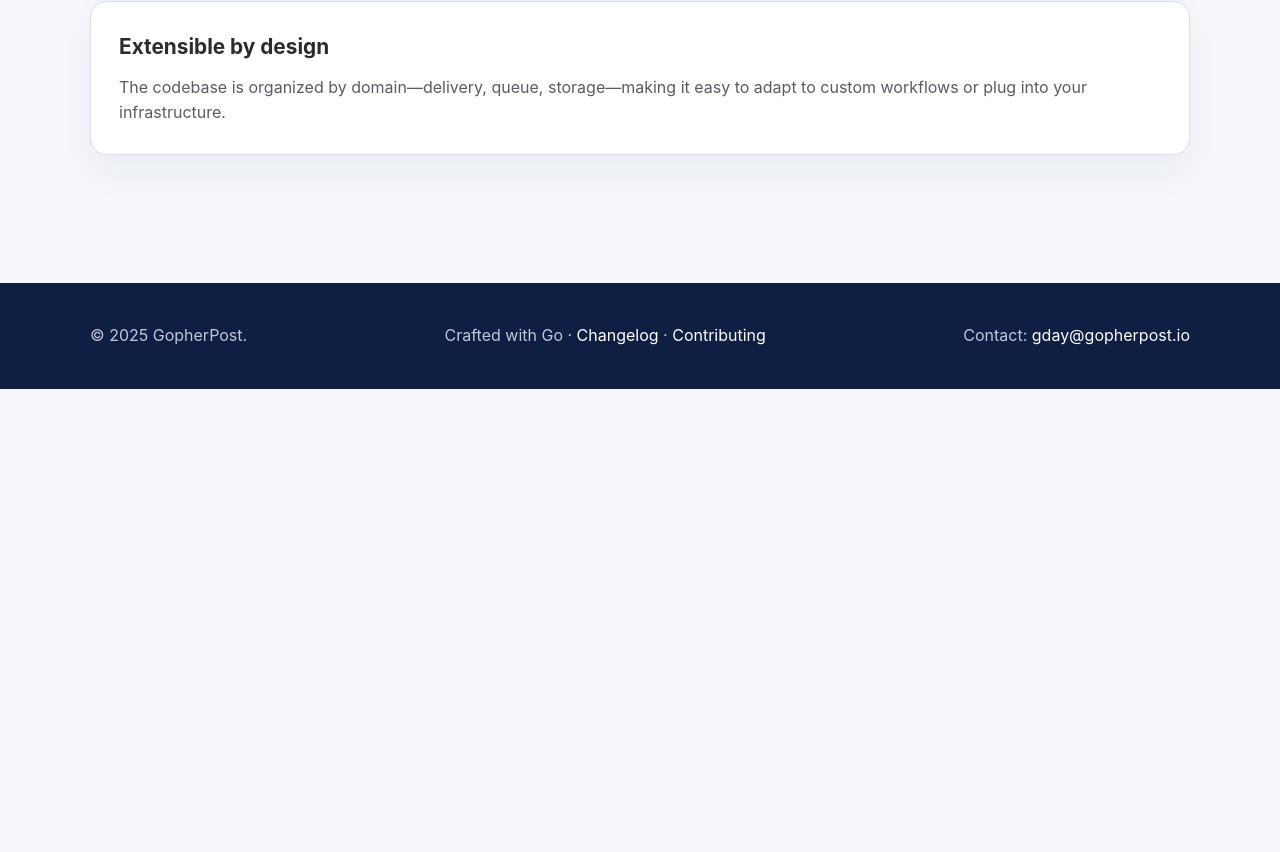
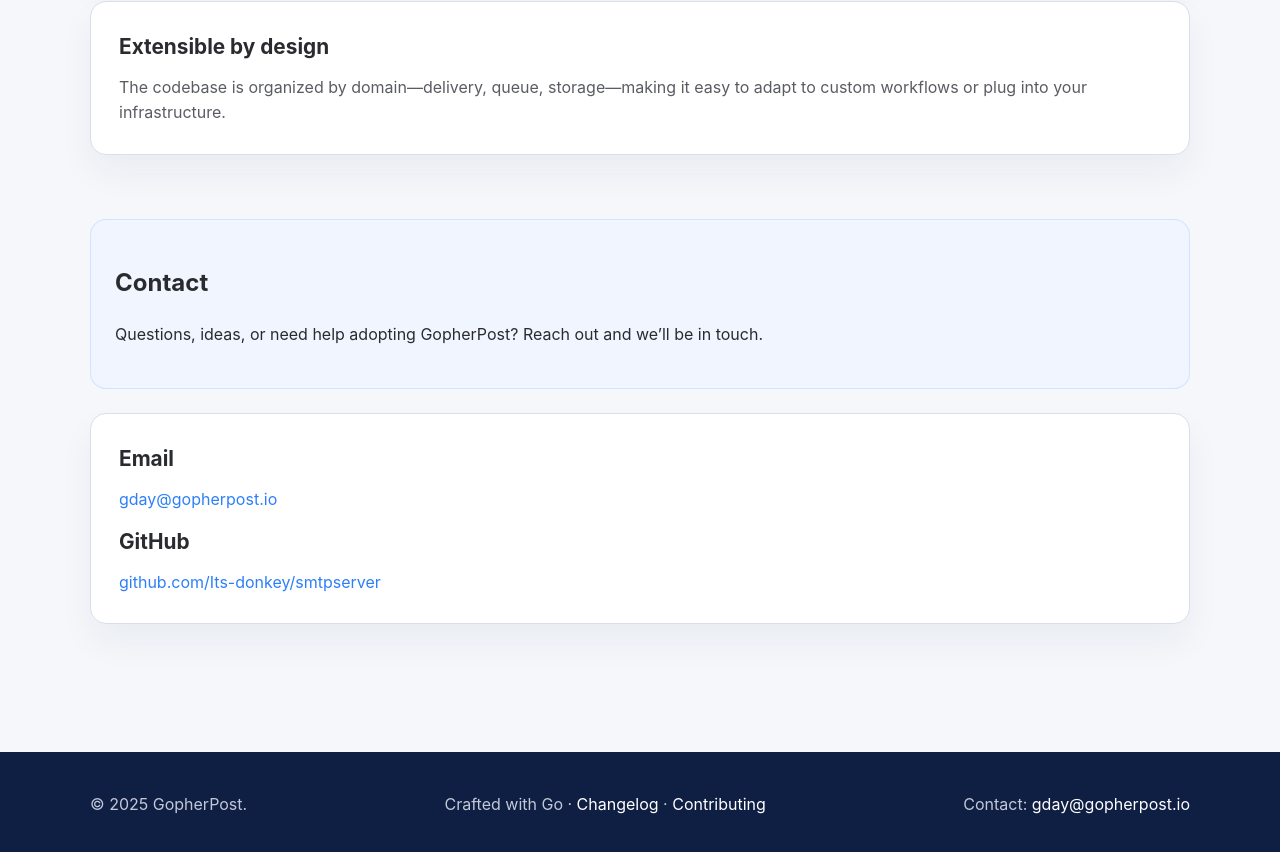
Before and after one commit to Its-donkey/gopherpost, a plain HTML site: page docs/index.html in a window 1280 px wide. Shown: the part 1710-2562 px from the top of the page. Before the commit the page ends 2099 px from the top, so only its background shows below. Drawn offline with Linux system fonts and the light colour scheme.

Commit message:
feat (website): add contact section

```diff
--- a/docs/index.html
+++ b/docs/index.html
@@ -106,6 +106,29 @@ $ ./gopherpost</code></pre>
             </p>
           </div>
         </section>
+
+        <section class="grid" style="gap: 1.5rem;">
+          <div class="highlight">
+            <h2>Contact</h2>
+            <p>
+              Questions, ideas, or need help adopting GopherPost? Reach out and we’ll be in touch.
+            </p>
+          </div>
+          <div class="card" style="display: flex; flex-direction: column; gap: 0.75rem;">
+            <div>
+              <h3>Email</h3>
+              <p>
+                <a href="mailto:gday@gopherpost.io">gday@gopherpost.io</a>
+              </p>
+            </div>
+            <div>
+              <h3>GitHub</h3>
+              <p>
+                <a href="https://github.com/Its-donkey/smtpserver">github.com/Its-donkey/smtpserver</a>
+              </p>
+            </div>
+          </div>
+        </section>
       </div>
     </main>
 
```
Also changed, not shown: 1 other file.
